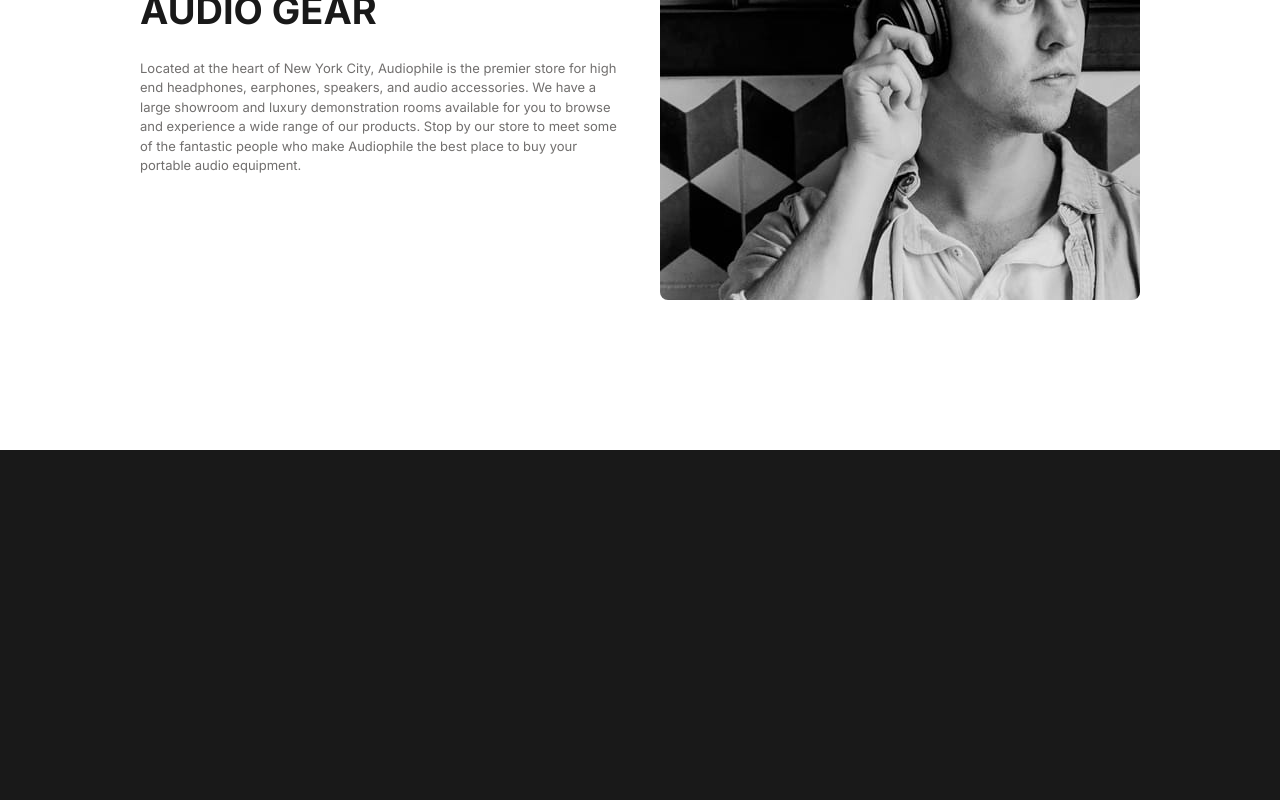
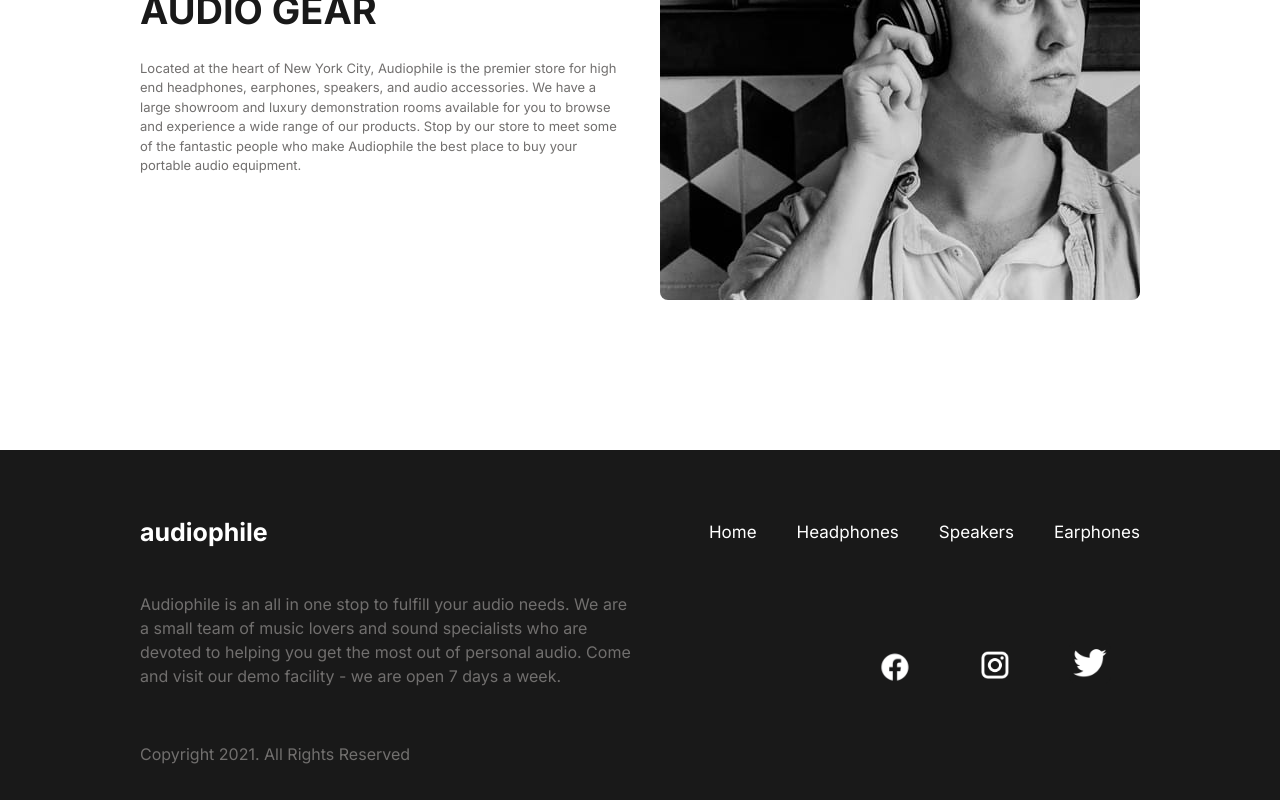
Before and after one commit to Yandelf00/updated_audiophile, a Next.js app: page / in a window 1280 px wide. Shown: the part 2620-3420 px from the top of the page. Built offline with nearby package versions, Linux system fonts and the light colour scheme.

Commit message:
first page done

```diff
--- a/src/components/Footer.tsx
+++ b/src/components/Footer.tsx
@@ -1,9 +1,38 @@
 import React from 'react'
+import Image from 'next/image'
 
 export default function Footer() {
   return (
-    <div className='w-full mt-[150px] bg-black h-[350px]'>
-
+    <div className='w-full flex justify-center mt-[150px] bg-black h-[350px]'>
+        <div className='w-[1000px] h-full flex flex-col'>
+            <div className='flex flex-row justify-between w-full items-center pt-16'>
+                <h1 className='text-white text-[25px] font-bold cursor-pointer'>audiophile</h1>
+                <div className='flex flex-row space-x-10'>
+                    <h2 className='text-white hover:text-orange text-[17px] cursor-pointer transition ease-in-out duration-200'>Home</h2>
+                    <h2 className='text-white hover:text-orange text-[17px] cursor-pointer transition ease-in-out duration-200'>Headphones</h2>
+                    <h2 className='text-white hover:text-orange text-[17px] cursor-pointer transition ease-in-out duration-200'>Speakers</h2>
+                    <h2 className='text-white hover:text-orange text-[17px] cursor-pointer transition ease-in-out duration-200'>Earphones</h2>
+                </div>
+            </div>
+            <div className='w-full flex flex-row justify-between mt-10'>
+                <div className='w-1/2 h-[130px]'>
+                    <p className='text-gray'>
+                        Audiophile is an all in one stop to fulfill your audio needs.
+                        We are a small team of music lovers and sound specialists who
+                        are devoted to helping you get the most out of personal audio.
+                        Come and visit our demo facility - we are open 7 days a week.
+                    </p>
+                </div>
+                <div className='w-1/2 h-[130px] flex flex-row items-end justify-end'>
+                    <Image src={"/images/fcb.png"} alt='fcb' height={110} width={110} className='mt-2 cursor-pointer'/>
+                    <Image src={"/images/insta.png"} alt='insta' height={90} width={90} className='mb-3 cursor-pointer'/>
+                    <Image src={"/images/twit.png"} alt='twit' height={100} width={100} className='mb-1 cursor-pointer'/>
+                </div>
+            </div>
+            <div className='w-full text-gray mt-5'>
+                <p>Copyright 2021. All Rights Reserved</p>
+            </div>
+        </div>
     </div>
   )
 }
```
